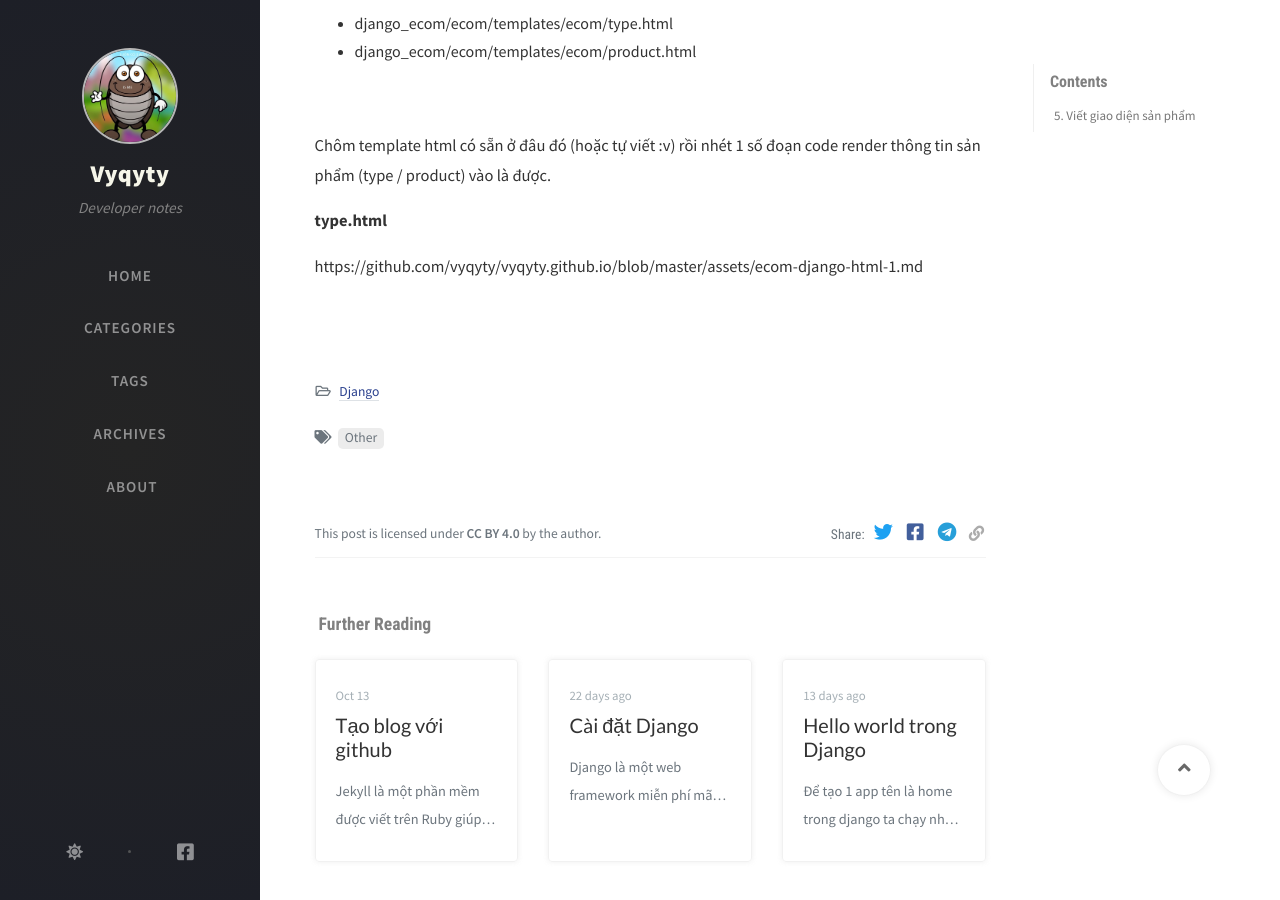
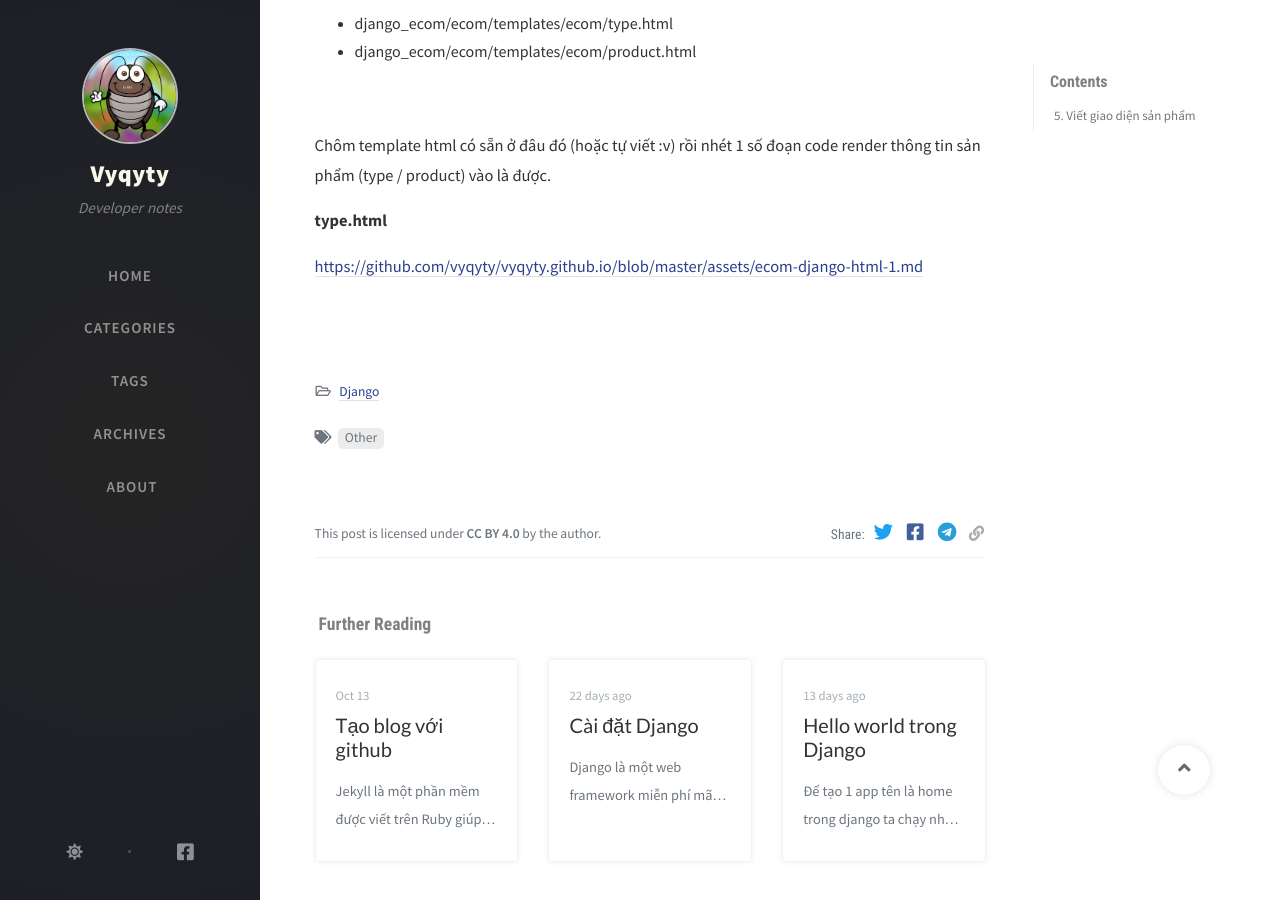
Before and after one commit to vyqyty/vyqyty.github.io, a Jekyll site: the page built from _posts/2020-11-24-web-ban-hang-don-gian-trong-django-p2.md, in a window 1280 px wide and 900 px high, scrolled down 1026 px. Built offline with Jekyll 4.4.1, drawn with Linux system fonts in a browser that asks for light colours; nearby versions of some CDN libraries; comment, search, counter and statistics services are not loaded.

Commit message:
Update 2020-11-24-web-ban-hang-don-gian-trong-django-p2.md

```diff
--- a/_posts/2020-11-24-web-ban-hang-don-gian-trong-django-p2.md
+++ b/_posts/2020-11-24-web-ban-hang-don-gian-trong-django-p2.md
@@ -49,4 +49,4 @@
 
 **type.html**
 
-https://github.com/vyqyty/vyqyty.github.io/blob/master/assets/ecom-django-html-1.md
+<https://github.com/vyqyty/vyqyty.github.io/blob/master/assets/ecom-django-html-1.md>
```
